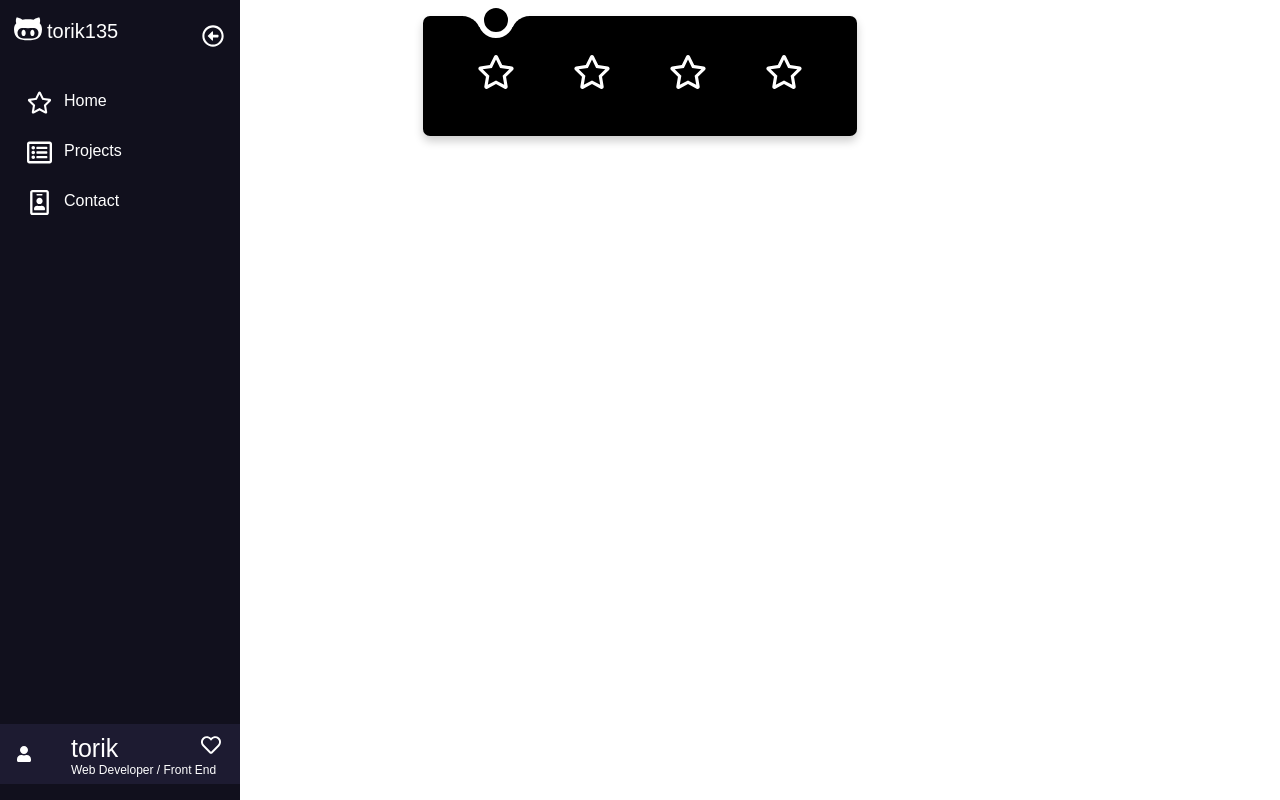
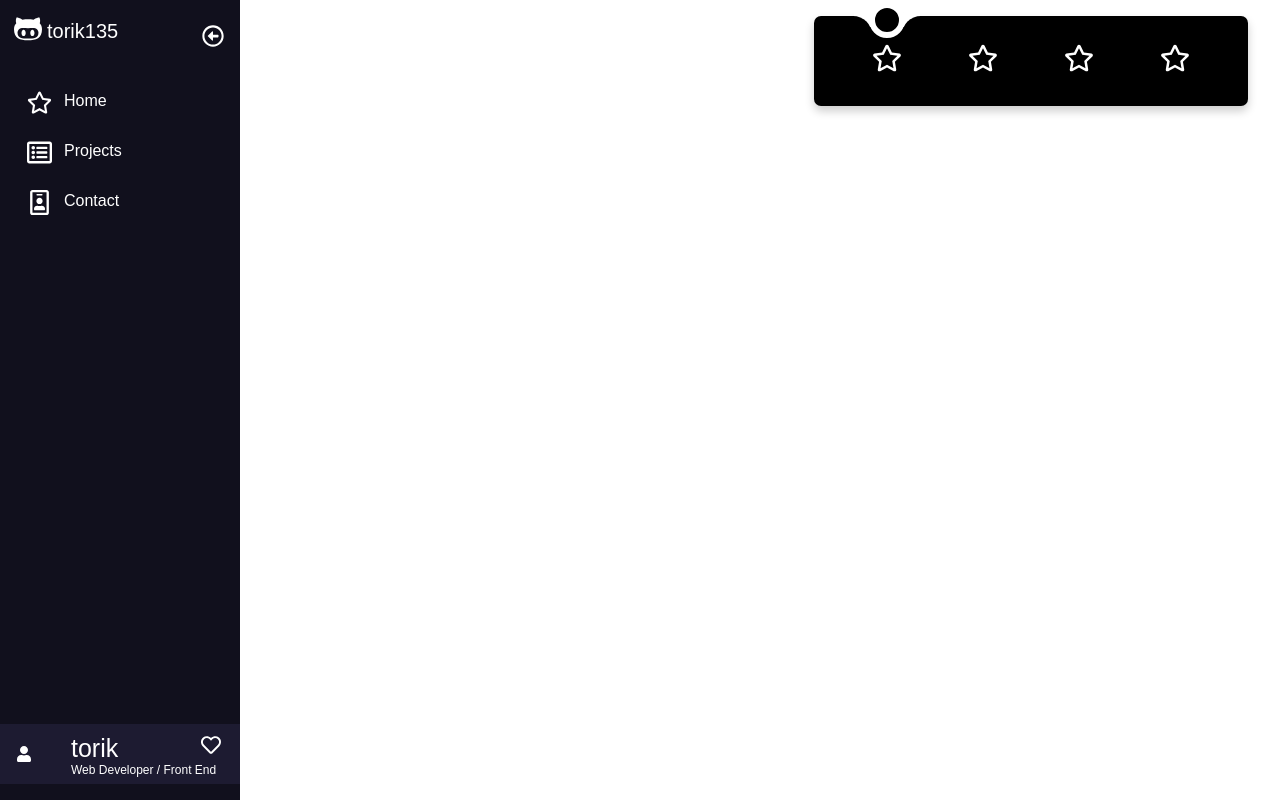
Before and after one commit to torik135/new_portofolio, a Next.js app: page / in a window 1280 px wide. Built offline with nearby package versions, Linux system fonts and the light colour scheme.

Commit message:
add transition

```diff
--- a/styles/components/navheader.scss
+++ b/styles/components/navheader.scss
@@ -1,6 +1,7 @@
 .navheader {
   position: absolute;
   top: 1rem;
+  right: 2rem;
   background: #000;
   padding: 0 25px;
   box-shadow: var(--def-shadow);
@@ -9,7 +10,7 @@
 
 .navheader_content {
   display: flex;
-  height: 120px;
+  height: 90px;
   align-items: center;
   list-style: none;
 
@@ -25,16 +26,18 @@
 
     &:hover .link_icon {
       color: red;
-      transform: translateY(-10px);
+      transform: translateY(-5px);
       transition: var(--anim-bezier);
     }
 
     &:hover .link_name {
       opacity: 1;
+      transition: all 0.5s ease;
     }
 
     .link_icon {
-      font-size: 38px;
+      font-size: 30px;
+      transition: all 0.3s ease;
     }
 
     .link_name {
@@ -43,6 +46,7 @@
       font-size: 12px;
       font-weight: 500;
       opacity: 0;
+      transition: all 0.3s ease;
     }
   }
 }
```
